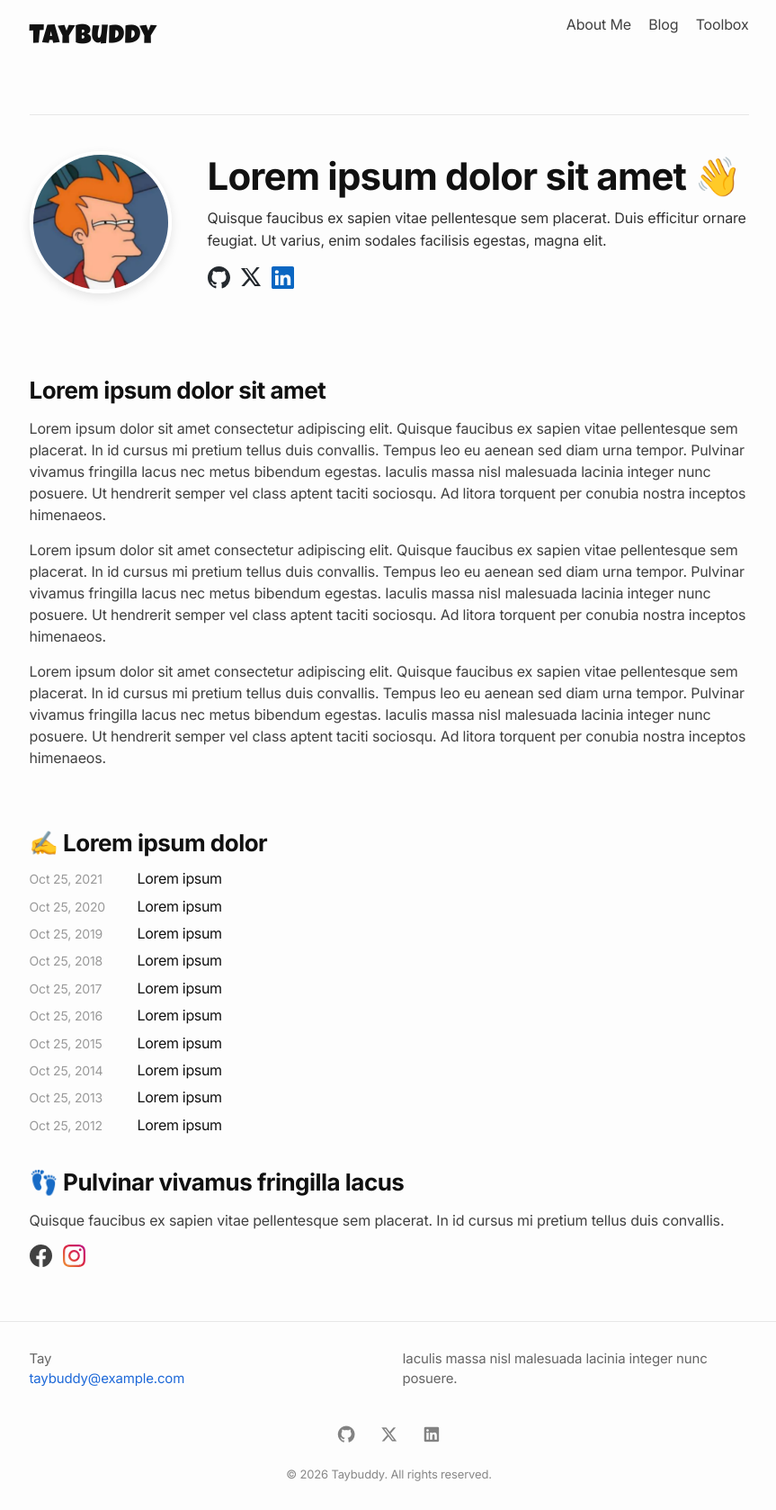
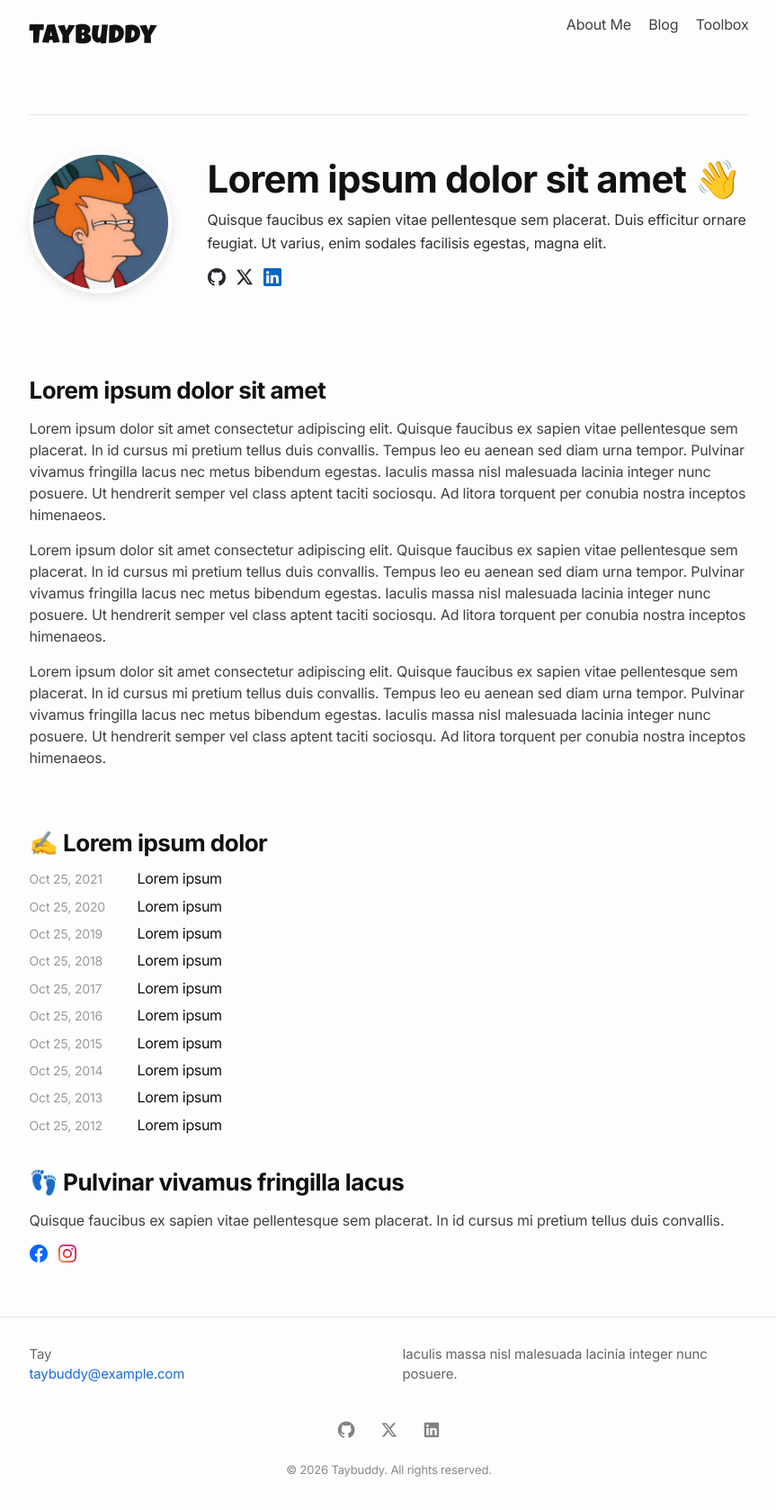
Before and after one commit to taybuddy/taybuddy.github.io, a Jekyll site: the page built from index.md, in a window 1280 px wide. Shown: the whole page at 90% size, without its empty margins (200-1063 px from the left). Built offline with Jekyll 4.4.1, drawn with Linux system fonts in a browser that asks for light colours; nearby versions of some CDN libraries.

Commit message:
Update info

```diff
--- a/index.md
+++ b/index.md
@@ -12,7 +12,7 @@ layout: page
     <div class="social-links-home">
       <span>
         <a href="#" target="_blank">
-          <svg xmlns="http://www.w3.org/2000/svg" width="25" height="25" fill="#24292e" class="bi bi-github" viewBox="0 0 16 16">
+          <svg xmlns="http://www.w3.org/2000/svg" width="20" height="20" fill="#24292e" class="bi bi-github" viewBox="0 0 16 16">
             <path d="M8 0C3.58 0 0 3.58 0 8c0 3.54 2.29 6.53 5.47 7.59.4.07.55-.17.55-.38 0-.19-.01-.82-.01-1.49-2.01.37-2.53-.49-2.69-.94-.09-.23-.48-.94-.82-1.13-.28-.15-.68-.52-.01-.53.63-.01 1.08.58 1.23.82.72 1.21 1.87.87 2.33.66.07-.52.28-.87.51-1.07-1.78-.2-3.64-.89-3.64-3.95 0-.87.31-1.59.82-2.15-.08-.2-.36-1.02.08-2.12 0 0 .67-.21 2.2.82.64-.18 1.32-.27 2-.27.68 0 1.36.09 2 .27 1.53-1.04 2.2-.82 2.2-.82.44 1.1.16 1.92.08 2.12.51.56.82 1.27.82 2.15 0 3.07-1.87 3.75-3.65 3.95.29.25.54.73.54 1.48 0 1.07-.01 1.93-.01 2.2 0 .21.15.46.55.38A8.012 8.012 0 0 0 16 8c0-4.42-3.58-8-8-8z"/>
           </svg>
         </a>
@@ -20,16 +20,15 @@ layout: page
 
       <span>
         <a href="#" target="_blank">
-          <svg xmlns="http://www.w3.org/2000/svg" width="22" height="22" fill="#000000" class="bi bi-twitter-x" viewBox="0 0 16 16">
+          <svg xmlns="http://www.w3.org/2000/svg" width="18" height="18" fill="#000000" class="bi bi-twitter-x" viewBox="0 0 16 16">
             <path d="M12.625 0h2.454l-5.36 6.142L16 15.23h-4.937l-3.867-5.055-4.425 5.055H.316l5.733-6.57L0 .75h5.063l3.495 4.633L12.625 0zm-.86 13.763h1.36L4.323 1.22H2.863l8.902 12.543z"/>
           </svg>
         </a>
       </span>
-
       <span>
         <a href="#" target="_blank">
-          <svg xmlns="http://www.w3.org/2000/svg" width="25" height="25" fill="#0A66C2" class="bi bi-linkedin" viewBox="0 0 16 16">
-            <path d="M0 1.146C0 .513.526 0 1.175 0h13.65C15.474 0 16 .513 16 1.146v13.708c0 .633-.526 1.146-1.175 1.146H1.175C.526 16 0 15.487 0 14.854zm4.943 12.248V6.169H2.542v7.225zm-1.2-8.212c.837 0 1.358-.554 1.358-1.248-.015-.709-.52-1.248-1.342-1.248S2.4 3.226 2.4 3.934c0 .694.521 1.248 1.327 1.248zm4.908 8.212V9.359c0-.216.016-.432.08-.586.173-.431.568-.878 1.232-.878.869 0 1.216.662 1.216 1.634v3.865h2.401V9.25c0-2.22-1.184-3.252-2.764-3.252-1.274 0-1.845.7-2.165 1.193v.025h-.016l.016-.025V6.169h-2.40c.03.678 0 7.225 0 7.225z"/>
+          <svg xmlns="http://www.w3.org/2000/svg" width="20" height="20" fill="#0A66C2" class="bi bi-linkedin" viewBox="0 0 16 16">
+            <path d="M0 1.146C0 .513.526 0 1.175 0h13.65C15.474 0 16 .513 16 1.146v13.708c0 .633-.526 1.146-1.175 1.146H1.175C.526 16 0 15.487 0 14.854zm4.943 12.248V6.169H2.542v7.225zm-1.2-8.212c.837 0 1.358-.554 1.358-1.248-.015-.709-.52-1.248-1.342-1.248S2.4 3.226 2.4 3.934c0 .694.521 1.248 1.327 1.248zm4.908 8.212V9.359c0-.216.016-.432.08-.586.173-.431.568-.878 1.232-.878.869 0 1.216.662 1.216 1.634v3.865h2.401V9.25c0-2.22-1.184-3.252-2.764-3.252-1.274 0-1.845.7-2.165 1.193v.025h-.016l.016-.025V6.169h-2.4c.03.678 0 7.225 0 7.225z"/>
           </svg>
         </a>
       </span>
@@ -69,7 +68,7 @@ Quisque faucibus ex sapien vitae pellentesque sem placerat. In id cursus mi pret
 <div class="social-links-home">
   <span>
     <a href="#" target="_blank">
-      <svg xmlns="http://www.w3.org/2000/svg" width="25" height="25" fill="currentColor" class="bi bi-facebook" viewBox="0 0 16 16">
+      <svg xmlns="http://www.w3.org/2000/svg" width="20" height="20" fill="#0866FF" class="bi bi-facebook" viewBox="0 0 16 16">
       <path d="M16 8.049c0-4.446-3.582-8.05-8-8.05C3.58 0-.002 3.603-.002 8.05c0 4.017 2.926 7.347 6.75 7.951v-5.625h-2.03V8.05H6.75V6.276c0-2.017 1.195-3.131 3.022-3.131.876 0 1.791.157 1.791.157v1.98h-1.009c-.993 0-1.303.621-1.303 1.258v1.51h2.218l-.354 2.326H9.25V16c3.824-.604 6.75-3.934 6.75-7.951"/>
       </svg>
     </a>
@@ -77,7 +76,7 @@ Quisque faucibus ex sapien vitae pellentesque sem placerat. In id cursus mi pret
 
   <span>
     <a href="#" target="_blank">
-      <svg xmlns="http://www.w3.org/2000/svg" width="25" height="25" viewBox="0 0 16 16">
+      <svg xmlns="http://www.w3.org/2000/svg" width="20" height="20" viewBox="0 0 16 16">
         <defs>
           <linearGradient id="instagram-gradient" x1="0%" y1="100%" x2="100%" y2="0%">
           <stop offset="0%" style="stop-color:#f09433;stop-opacity:1" />
```
